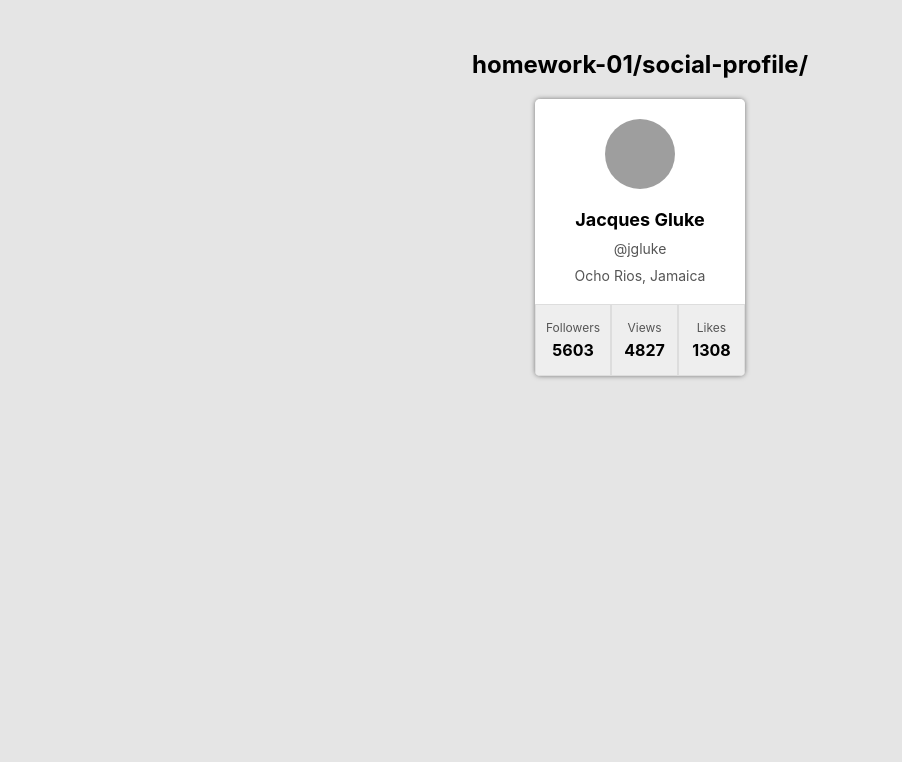
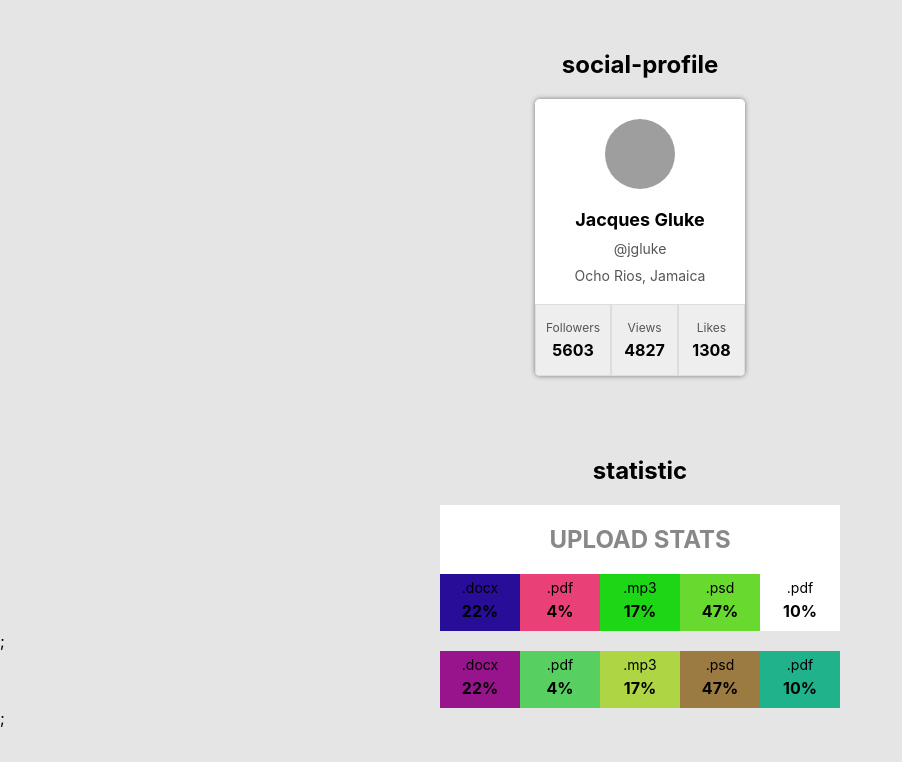
Before and after one commit to repro-tetris/goit-react-hw-01-components, a React (Create React App) app: page / in a window 1280 px wide. Shown: the top 762 px of the page, without its empty margins (0-902 px from the left). Built offline with nearby package versions, Linux system fonts and the light colour scheme; grey boxes are pictures that could not be loaded.

Commit message:
statistics

```diff
--- a/src/App.js
+++ b/src/App.js
@@ -1,12 +1,14 @@
 import "./App.css";
 import { Profile } from "./components/Profile/Profile";
 import { LessonContainer } from "./components/LessonContainer/LessonContainer";
+import { Statistics } from "./components/Statistics/Statistics";
 import user from "./user.json";
+import statisticalData from "./statistical-data.json";
 
 function App() {
   return (
     <div className="App">
-      <LessonContainer title="homework-01/social-profile/" paddings={30}>
+      <LessonContainer title="social-profile" paddings={30}>
         <Profile
           name={user.name}
           tag={user.tag}
@@ -15,6 +17,10 @@ function App() {
           stats={user.stats}
         />
       </LessonContainer>
+      <LessonContainer title="statistic" paddings={30}>
+        <Statistics title="Upload stats" stats={statisticalData} />;
+        <Statistics stats={statisticalData} />;
+      </LessonContainer>
     </div>
   );
 }
--- /dev/null
+++ b/src/components/Statistics/Statistics.jsx
@@ -0,0 +1,26 @@
+import css from "./Statistics.module.css";
+import { RandomColor } from "./../../utils";
+export const Statistics = ({ title, stats }) => {
+  return (
+    <section className={css.statistics}>
+      <h2 className={css.title} style={{ display: title ? "block" : "none" }}>
+        {title}
+      </h2>
+
+      <ul className={css.statList}>
+        {stats.map((stat) => {
+          return (
+            <li
+              key={stat.id}
+              className={css.item}
+              style={{ backgroundColor: "#" + RandomColor() }}
+            >
+              <span className={css.label}>{stat.label}</span>
+              <span className={css.percentage}>{stat.percentage}%</span>
+            </li>
+          );
+        })}
+      </ul>
+    </section>
+  );
+};
--- /dev/null
+++ b/src/components/Statistics/Statistics.module.css
@@ -0,0 +1,37 @@
+.statistics {
+  margin: 0 auto;
+  margin-top: 0;
+  margin-bottom: 0;
+  width: 400px;
+  background-color: white;
+}
+.title {
+  padding-top: 20px;
+  padding-bottom: 20px;
+  margin: 0;
+  text-align: center;
+  text-transform: uppercase;
+  color: #888;
+}
+
+.statList {
+  display: flex;
+}
+
+.item {
+  display: flex;
+  width: 100px;
+  flex-direction: column;
+  align-items: center;
+  padding: 5px;
+}
+
+.label {
+  font-size: 14px;
+}
+
+.percentage {
+  margin-top: 5px;
+  margin-bottom: 5px;
+  font-weight: 700;
+}
--- /dev/null
+++ b/src/statistical-data.json
@@ -0,0 +1,7 @@
+[
+  { "id": "id-1", "label": ".docx", "percentage": 22 },
+  { "id": "id-2", "label": ".pdf", "percentage": 4 },
+  { "id": "id-3", "label": ".mp3", "percentage": 17 },
+  { "id": "id-4", "label": ".psd", "percentage": 47 },
+  { "id": "id-5", "label": ".pdf", "percentage": 10 }
+]
--- /dev/null
+++ b/src/utils/RandomColor.js
@@ -0,0 +1,3 @@
+export const RandomColor = () => {
+  return Math.floor(Math.random() * 16777215).toString(16);
+};
--- /dev/null
+++ b/src/utils/index.js
@@ -0,0 +1 @@
+export * from "./RandomColor";
```
